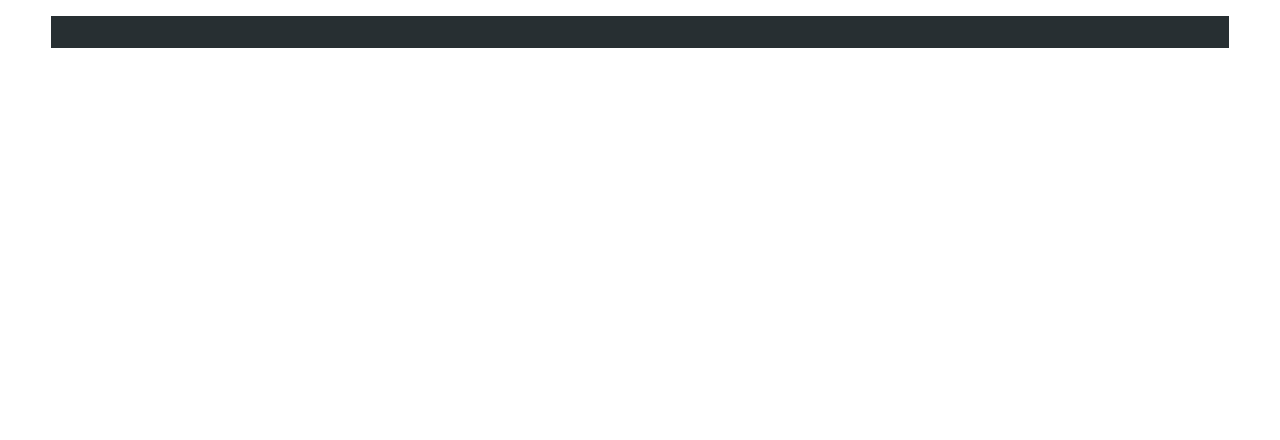
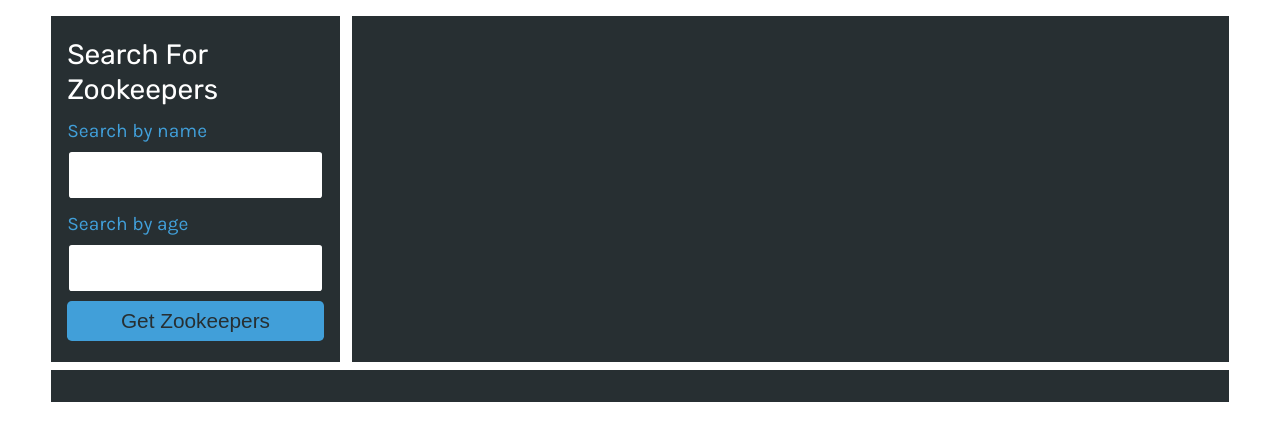
Before and after one commit to lizariasc/zookeepr, a website: page public/zookeepers.html in a window 1280 px wide. Shown: the part 240-680 px from the top of the page. Drawn offline with Linux system fonts and the light colour scheme; no server answers.

Commit message:
end funcionality

```diff
--- a/public/zookeepers.html
+++ b/public/zookeepers.html
@@ -27,11 +27,31 @@
       </div>
     </section>
 
+    <!-- search box -->
+    <section class="my-2 flex-row justify-space-between">
+      <div class="col-12 col-lg-3 bg-dark p-3">
+        <h3 class="text-light">Search For Zookeepers</h3>
+        <form id="zookeeper-form">
+          <label for="name-input" class="form-label">Search by name</label>
+          <input name="name" id="name-input" class="form-input" />
+          <label for="age-input" class="form-label">Search by age</label>
+          <input name="age" id="age-input" class="form-input" type="number" />
+          <button class="btn">Get Zookeepers</button>
+        </form>
+      </div>
+      <div class="col-12 col-lg-9 bg-dark p-3">
+
+        <div class="flex-row justify-space-between" id="display-area"></div>
+      </div>
+    </section>
+
     <section class="my-2 flex-row justify-space-between">
       <div class="col-12 bg-dark p-3">
         <div class="flex-row justify-space-between" id="display-area"></div>
       </div>
     </section>
+
+
 
 
   </main>
```
